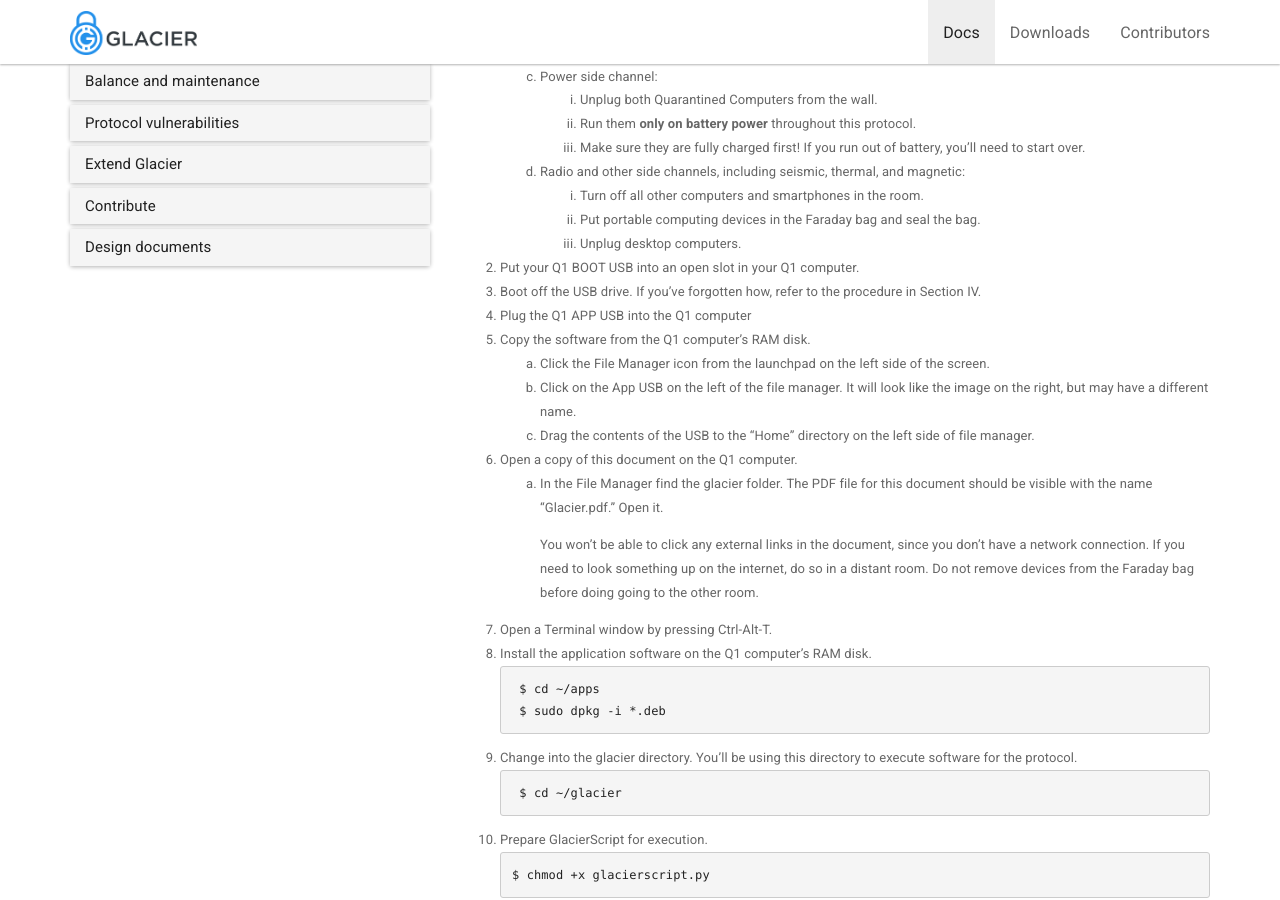
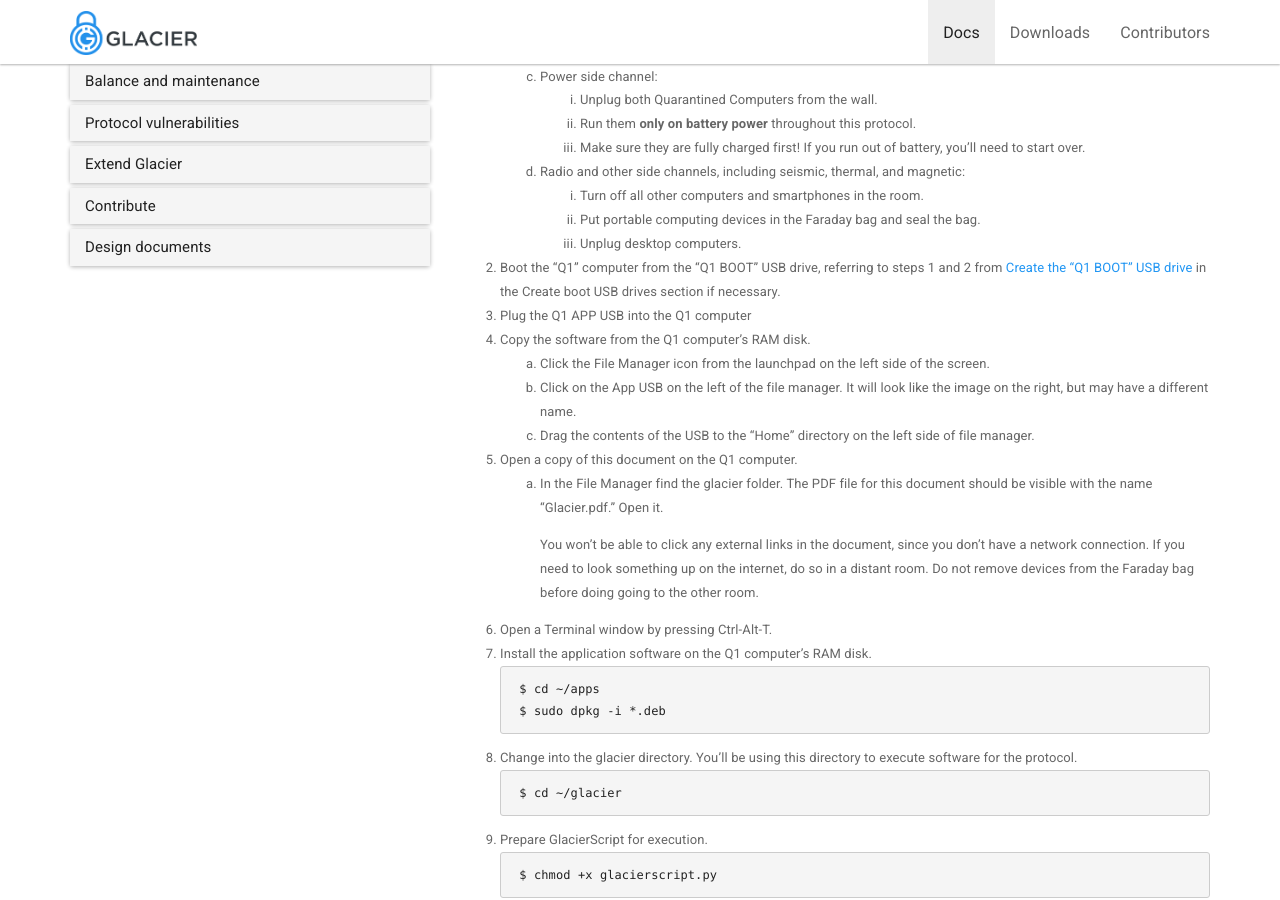
Before and after one commit to GlacierProtocol/glacierprotocol.github.io, a Jekyll site: the page built from _docs/setup/quarantined-workspace.md, in a window 1280 px wide and 900 px high, scrolled down 506 px. Built offline with Jekyll 4.4.1, drawn with Linux system fonts in a browser that asks for light colours; nearby versions of some CDN libraries.

Commit message:
Reference corrected, link added
Sections are not numbered

```diff
--- a/_docs/setup/quarantined-workspace.md
+++ b/_docs/setup/quarantined-workspace.md
@@ -27,17 +27,18 @@ are being executed.
         1. Turn off all other computers and smartphones in the room.
         2. Put portable computing devices in the Faraday bag and seal the bag.
         3. Unplug desktop computers.
-2. Put your Q1 BOOT USB into an open slot in your Q1 computer.
-3. Boot off the USB drive. If you've forgotten how, refer to the procedure in Section IV.
-4. Plug the Q1 APP USB into the Q1 computer
-5. Copy the software from the Q1 computer's RAM disk.
+2. Boot the “Q1” computer from the “Q1 BOOT” USB drive, referring to steps 1 and 2
+from [Create the “Q1 BOOT” USB drive](/docs/setup/create-boot-usb/#create-the-q1-boot-usb-drive)
+in the Create boot USB drives section if necessary.
+3. Plug the Q1 APP USB into the Q1 computer
+4. Copy the software from the Q1 computer's RAM disk.
     1. Click the File Manager icon from the launchpad on the left side of the
     screen.
     2. Click on the App USB on the left of the file manager. It will look like
     the image on the right, but may have a different name.
     3. Drag the contents of the USB to the "Home" directory on the left side of
     file manager.
-6. Open a copy of this document on the Q1 computer.
+5. Open a copy of this document on the Q1 computer.
     1. In the File Manager find the glacier folder. The PDF file for this
     document should be visible with the name "Glacier.pdf." Open it.
 
```
Also changed, not shown: other parts of _docs/setup/quarantined-workspace.md (+6 -6 lines).
